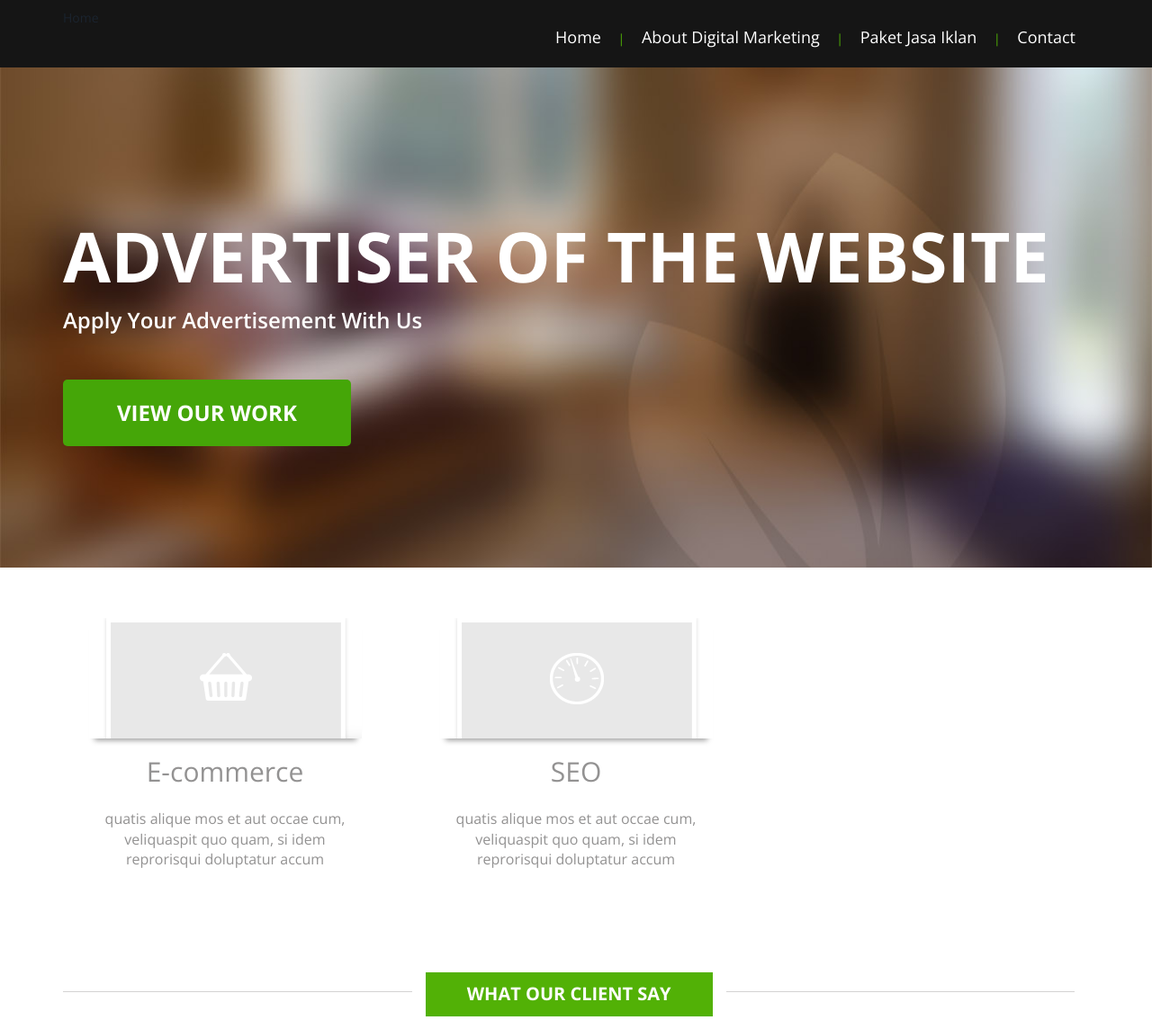
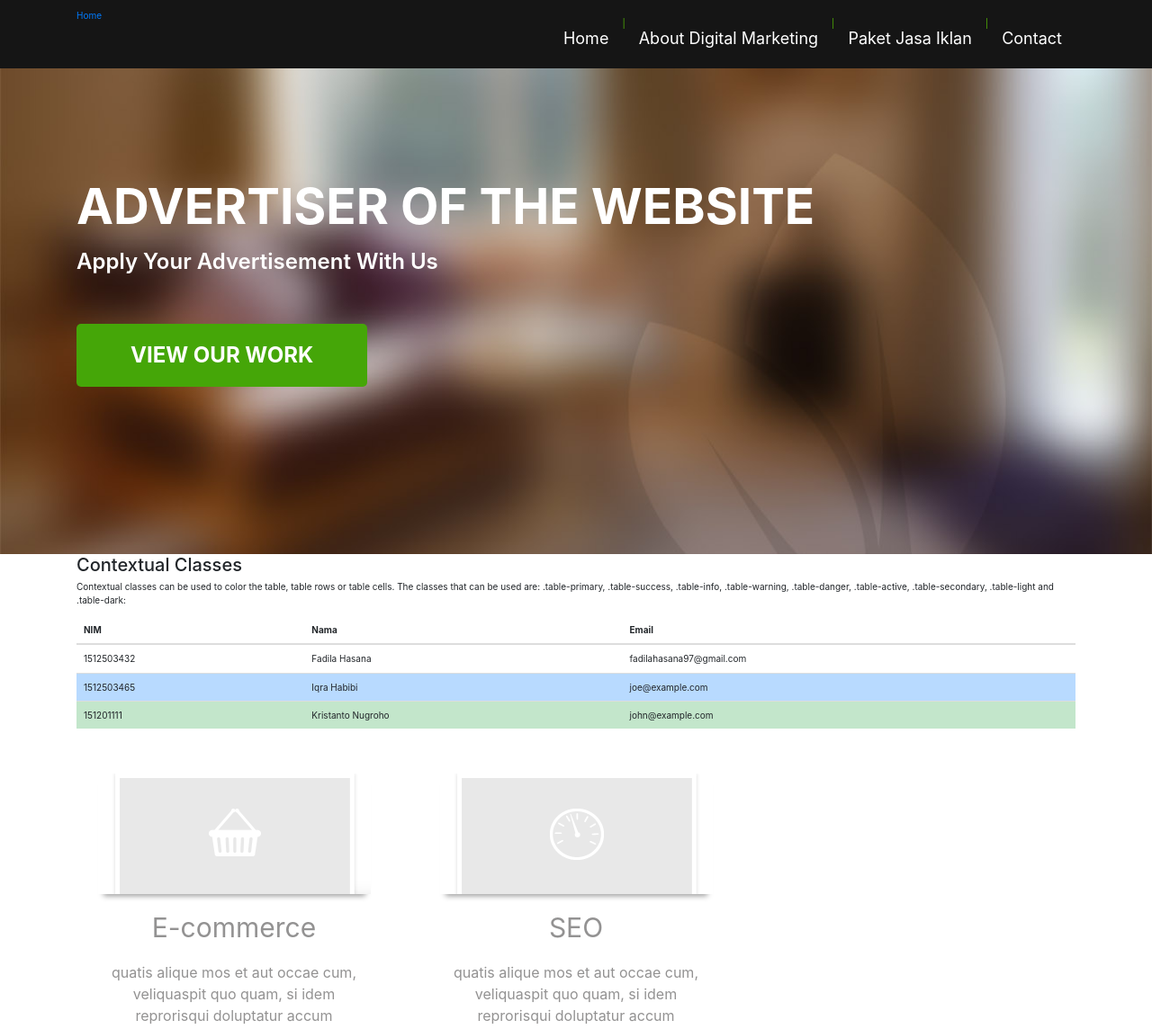
Before and after one commit to iqrahabibi/tugas, a plain HTML site: page index.html in a window 1280 px wide. Shown: the top 1144 px of the page at 90% size. Drawn offline with nearby package versions, Linux system fonts and the light colour scheme.

Commit message:
insert table member

```diff
--- a/index.html
+++ b/index.html
@@ -17,6 +17,15 @@ License URL: http://creativecommons.org/licenses/by/3.0/
 <!-- Custom Theme files -->
 <meta name="viewport" content="width=device-width, initial-scale=1">
 <script type="application/x-javascript"> addEventListener("load", function() { setTimeout(hideURLbar, 0); }, false); function hideURLbar(){ window.scrollTo(0,1); } </script>
+
+<!--css table-->
+<link rel="stylesheet" href="https://maxcdn.bootstrapcdn.com/bootstrap/4.0.0/css/bootstrap.min.css">
+<script src="https://ajax.googleapis.com/ajax/libs/jquery/3.3.1/jquery.min.js"></script>
+<script src="https://cdnjs.cloudflare.com/ajax/libs/popper.js/1.12.9/umd/popper.min.js"></script>
+<script src="https://maxcdn.bootstrapcdn.com/bootstrap/4.0.0/js/bootstrap.min.js"></script>
+<!--End css table-->
+
+
 </head>
 <body>
 	<!--- Header Starts Here --->
@@ -57,10 +66,44 @@ License URL: http://creativecommons.org/licenses/by/3.0/
 	</div>
 	<!-- Banner Ends Here --->
 	<!-- Content starts Here --->
+
+<!--Table-->
+<div class="container">
+<h2>Contextual Classes</h2>
+<p>Contextual classes can be used to color the table, table rows or table cells. The classes that can be used are: .table-primary, .table-success, .table-info, .table-warning, .table-danger, .table-active, .table-secondary, .table-light and .table-dark:</p>
+<table class="table">
+	<thead>
+		<tr>
+			<th>NIM</th>
+			<th>Nama</th>
+			<th>Email</th>
+		</tr>
+	</thead>
+	<tbody>
+		<tr>
+			<td>1512503432</td>
+			<td>Fadila Hasana</td>
+			<td>fadilahasana97@gmail.com</td>
+		</tr>
+		<tr class="table-primary">
+			<td>1512503465</td>
+			<td>Iqra Habibi</td>
+			<td>joe@example.com</td>
+		</tr>
+		<tr class="table-success">
+			<td>151201111</td>
+			<td>Kristanto Nugroho</td>
+			<td>john@example.com</td>
+		</tr>
+	</tbody>
+</table>
+</div>
+
+<!--end table-->
+
 	<div class="content">
 		<div class="container">
 			<div class="row content-row">
-
 				<div class="col-md-4 content-row-column">
 					<i class="icon2"></i>
 					<h3>E-commerce</h3>
```
